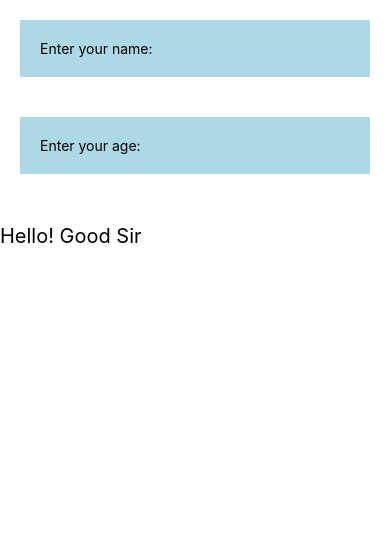
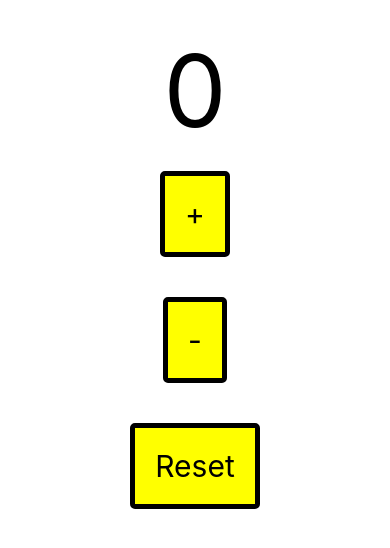
Before and after one commit to redhawk5200/Calculator-App, a React Native app: screen / in a window 390 px wide. Shown: the top 548 px of the page. Built offline with nearby package versions, Linux system fonts and the light colour scheme.

Commit message:
Task 1 assigned by Usman bhai.
Had to create a counter in which I can increment and decrement the value of counter by 1 I can also reset it to 0 using a reset button. Constraint was there shouldn't be a negative value in the counter when decrementing.

```diff
--- a/App.js
+++ b/App.js
@@ -18,24 +18,28 @@ import {
   Modal,
 } from 'react-native';
 
-import Greetings from './Greetings';
-import Display from './Display';
 import styles from './styles';
 
 export default function App(){
 
-  const [name, setName] = useState("");
-  const [age, setAge] = useState(0);
+  const [number, setNumber]=useState(0);
 
   return (
       <View style={styles.container}>
-        <TextInput onChangeText={(text)=>setName(text)} style={styles.input} placeholder="Enter your name: "/>
-        <TextInput onChangeText={(text)=>setAge(text)} style={styles.input} placeholder="Enter your age: "/>
-        <Display name={name} age={age}/>
+        <Text style={styles.text}>{number}</Text>
+        <TouchableOpacity style={styles.button} onPress={()=>setNumber(number+1)}>
+          <Text style={styles.text1}>+</Text>
+        </TouchableOpacity>
+        <TouchableOpacity style={styles.button} onPress={()=>setNumber(Math.max(number-1,0))} >
+          <Text style={styles.text1}>-</Text>
+        </TouchableOpacity>
+        <TouchableOpacity style={styles.button} onPress={()=>setNumber(0)}>
+          <Text style={styles.text1}>Reset</Text>
+        </TouchableOpacity>
       </View>
   );
 }
 
 
-//<Text>Hello world kadnoasoasdajoidasj</Text>
+//<Text>Hello world </Text>
 ////<StatusBar style="auto" />j
--- a/styles.js
+++ b/styles.js
@@ -2,7 +2,7 @@ import {StyleSheet} from 'react-native';
 
 export default StyleSheet.create({
     container: {
-      //alignItems: 'center',
+      alignItems: 'center',
       backgroundColor: 'white',
       flex: 1,
     },
@@ -12,22 +12,23 @@ export default StyleSheet.create({
         backgroundColor: 'lightblue',
     },
     button: {
-        backgroundColor: 'pink',
+        backgroundColor: 'yellow',
         padding: 20,
         margin: 20,
         borderWidth: 5,
-        borderColor: 'purple',
+        borderColor: 'black',
         borderRadius: 5,
         alignItems: 'center',
+        fontSize: 20,
     },
     text: {
         marginTop: 30,
-        fontSize: 20,
+        fontSize: 100,
 
     },
-    view1: {
-      backgroundColor: 'green',
-      flex: 1,
+    text1: {
+      fontSize:30,
+      color: 'black',
     },
     view2: {
       backgroundColor: 'blue',
```
